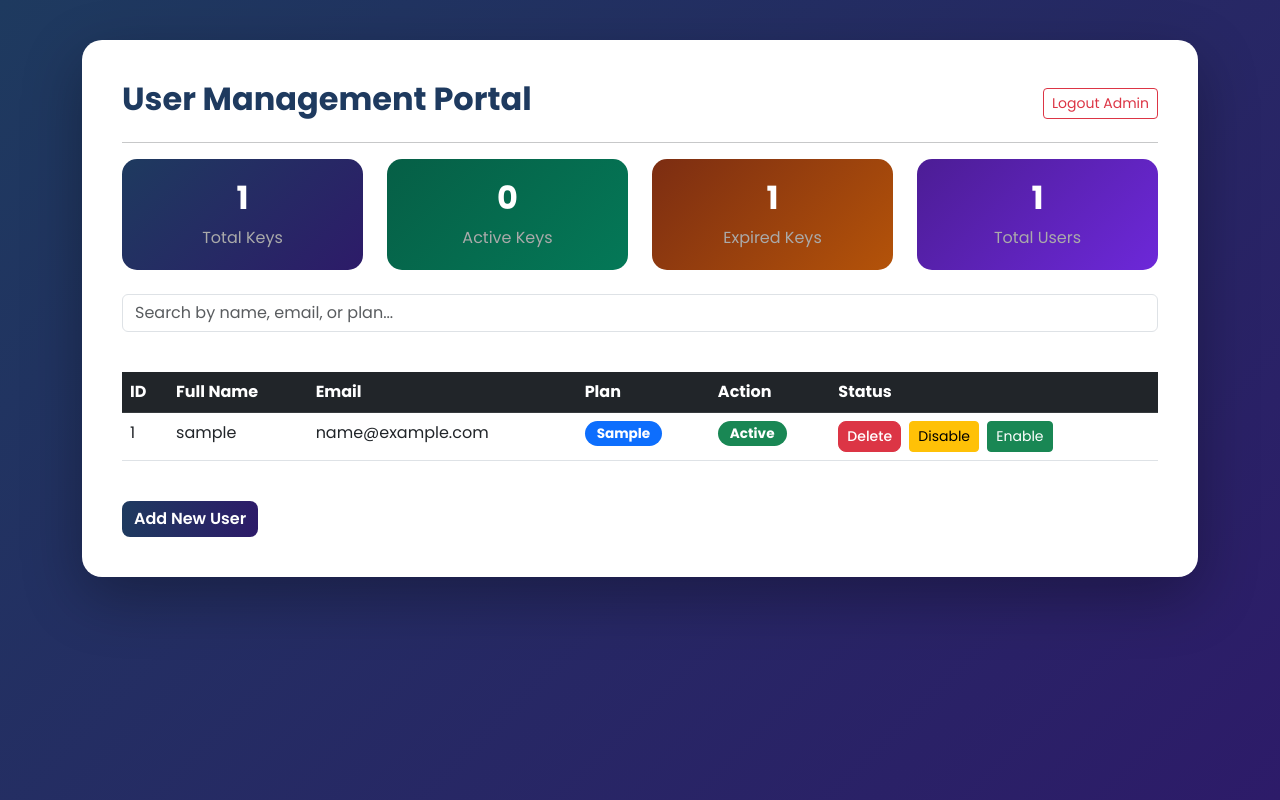
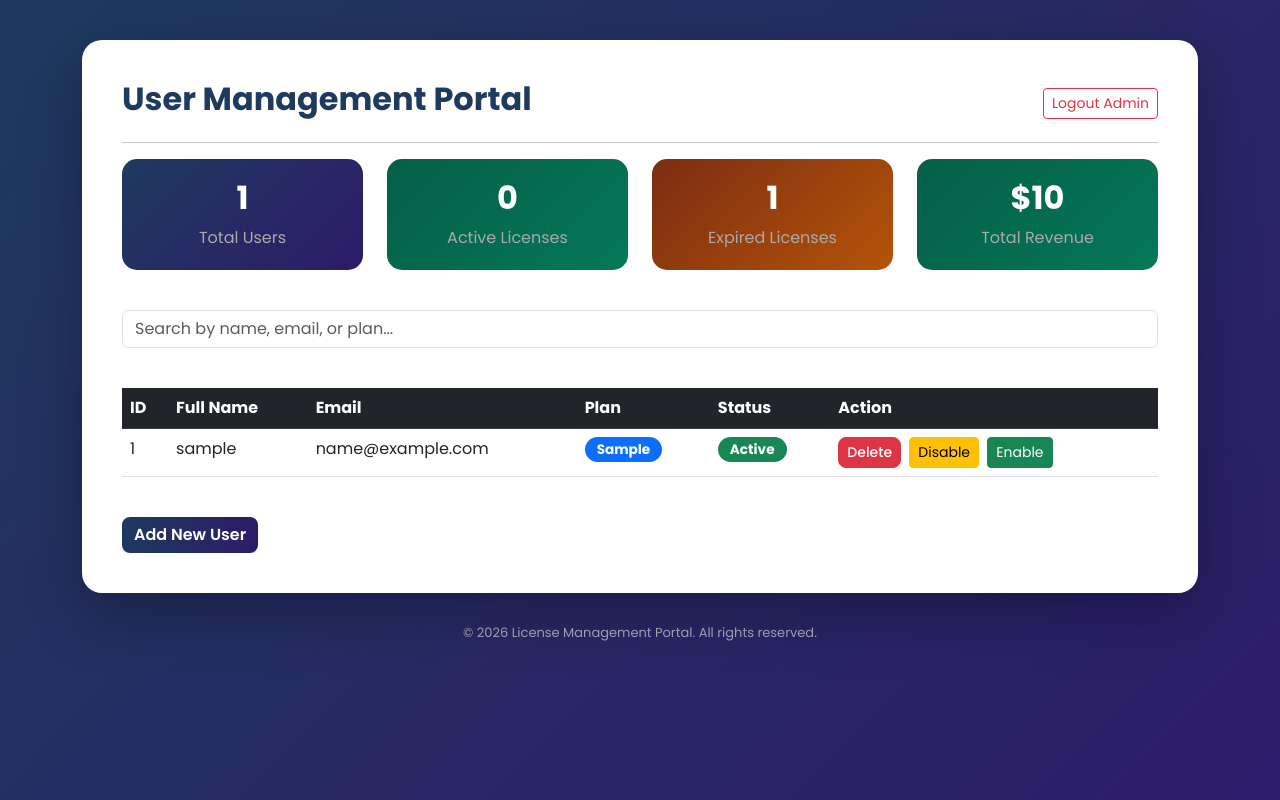
Before and after one commit to ch-Ahmad-zx/lms-project, a Flask app: page /admin in a window 1280 px wide. Run offline with Flask 3, Linux system fonts and the light colour scheme; a user stored in the database is signed in; a database or web service that is not in the repository returns one stand-in record (values such as "Sample title"); some libraries are stand-ins or nearby versions.

Commit message:
admin panel updated

```diff
--- a/templates/admin.html
+++ b/templates/admin.html
@@ -20,24 +20,26 @@
             background: #ffffff;
             padding: 40px;
         }
-        .card h2 {
-            font-weight: 700;
-            color: #1e3a5f;
-        }
-        .btn-danger {
-            border-radius: 8px;
-            font-weight: 500;
-        }
+        .card h2 { font-weight: 700; color: #1e3a5f; }
+        .btn-danger { border-radius: 8px; font-weight: 500; }
         .btn-primary {
             background: linear-gradient(90deg, #1e3a5f, #2d1b69);
             border: none;
             border-radius: 8px;
             font-weight: 600;
         }
-        .badge {
-            font-size: 0.85rem;
-            padding: 6px 12px;
-            border-radius: 20px;
+        .badge { font-size: 0.85rem; padding: 6px 12px; border-radius: 20px; }
+        .empty-state {
+            text-align: center;
+            padding: 50px;
+            color: #aaa;
+        }
+        .empty-state div { font-size: 50px; margin-bottom: 10px; }
+        footer {
+            text-align: center;
+            color: rgba(255,255,255,0.6);
+            margin-top: 30px;
+            font-size: 13px;
         }
     </style>
 </head>
@@ -49,38 +51,41 @@
                 <a href="/logout" class="btn btn-outline-danger btn-sm">Logout Admin</a>
             </div>
             <hr>
+
             <!-- Dashboard Cards -->
             <div class="row mb-4">
-    <div class="col-md-3">
+                <div class="col-md-3 mb-3">
                     <div style="background:linear-gradient(135deg,#1e3a5f,#2d1b69); border-radius:15px; padding:20px; text-align:center; color:white;">
                         <h3 style="font-size:2rem; font-weight:700;">{{ total_keys }}</h3>
-            <p style="color:#aaa; margin:0;">Total Keys</p>
+                        <p style="color:#aaa; margin:0;">Total Users</p>
                     </div>
                 </div>
-    <div class="col-md-3">
+                <div class="col-md-3 mb-3">
                     <div style="background:linear-gradient(135deg,#065f46,#047857); border-radius:15px; padding:20px; text-align:center; color:white;">
                         <h3 style="font-size:2rem; font-weight:700;">{{ active_keys }}</h3>
-            <p style="color:#aaa; margin:0;">Active Keys</p>
+                        <p style="color:#aaa; margin:0;">Active Licenses</p>
                     </div>
                 </div>
-    <div class="col-md-3">
+                <div class="col-md-3 mb-3">
                     <div style="background:linear-gradient(135deg,#7c2d12,#b45309); border-radius:15px; padding:20px; text-align:center; color:white;">
                         <h3 style="font-size:2rem; font-weight:700;">{{ expired_keys }}</h3>
-            <p style="color:#aaa; margin:0;">Expired Keys</p>
+                        <p style="color:#aaa; margin:0;">Expired Licenses</p>
                     </div>
                 </div>
-    <div class="col-md-3">
-        <div style="background:linear-gradient(135deg,#4c1d95,#6d28d9); border-radius:15px; padding:20px; text-align:center; color:white;">
-            <h3 style="font-size:2rem; font-weight:700;">{{ total_users }}</h3>
-            <p style="color:#aaa; margin:0;">Total Users</p>
+                <div class="col-md-3 mb-3">
+                    <div style="background:linear-gradient(135deg,#065f46,#047857); border-radius:15px; padding:20px; text-align:center; color:white;">
+                        <h3 style="font-size:2rem; font-weight:700;">${{ total_keys * 10 }}</h3>
+                        <p style="color:#aaa; margin:0;">Total Revenue</p>
                     </div>
                 </div>
             </div>
 
             <!-- Search Bar -->
             <div class="mb-3">
-    <input type="text" id="searchInput" onkeyup="searchTable()" placeholder="Search by name, email, or plan..." class="form-control">
+                <input type="text" id="searchInput" onkeyup="searchTable()"
+                    placeholder="Search by name, email, or plan..." class="form-control">
             </div>
+
             <table class="table table-hover mt-4">
                 <thead class="table-dark">
                     <tr>
@@ -88,11 +93,22 @@
                         <th>Full Name</th>
                         <th>Email</th>
                         <th>Plan</th>
+                        <th>Status</th>
                         <th>Action</th>
-                        <th>Status</th>
                     </tr>
                 </thead>
                 <tbody>
+                    {% if not users %}
+                    <tr>
+                        <td colspan="6">
+                            <div class="empty-state">
+                                <div>😔</div>
+                                <h5>No users found</h5>
+                                <p>No users have registered yet.</p>
+                            </div>
+                        </td>
+                    </tr>
+                    {% else %}
                     {% for user in users %}
                     <tr>
                         <td>{{ user[0] }}</td>
@@ -107,13 +123,20 @@
                         </td>
                     </tr>
                     {% endfor %}
+                    {% endif %}
                 </tbody>
             </table>
+
             <div class="mt-4">
                 <a href="/" class="btn btn-primary">Add New User</a>
             </div>
         </div>
     </div>
+
+    <!-- Footer -->
+    <footer>© 2026 License Management Portal. All rights reserved.</footer>
+
+    <!-- Delete Modal -->
     <div id="deleteModal" style="display:none; position:fixed; top:0; left:0; width:100%; height:100%; background:rgba(0,0,0,0.6); z-index:9999; justify-content:center; align-items:center;">
         <div style="background:#1e1e2e; border-radius:16px; padding:40px; width:400px; text-align:center; border:1px solid #ff4444; box-shadow:0 0 30px rgba(255,68,68,0.3);">
             <div style="font-size:50px; margin-bottom:15px;">⚠️</div>
@@ -143,7 +166,5 @@ function searchTable() {
             });
         }
     </script>
-
-</body>
 </body>
 </html>
--- a/templates/base.html
+++ b/templates/base.html
@@ -112,7 +112,7 @@
             <a href="/refund-policy" style="color: rgba(255,255,255,0.7); text-decoration: none; font-size: 0.85rem;">Refund Policy</a>
             <a href="/contact" style="color: rgba(255,255,255,0.7); text-decoration: none; font-size: 0.85rem;">Contact Us</a>
         </div>
-        <p class="mt-2 mb-0" style="font-size: 0.75rem;">© 2025 LMS Portal. All rights reserved. | Lahore, Pakistan</p>
+        <p class="mt-2 mb-0" style="font-size: 0.75rem;">© 2026 LMS Portal. All rights reserved. | Lahore, Pakistan</p>
     </div>
 </footer>
 </body>
```
Lines whose indentation alone changed are shown as unchanged.
